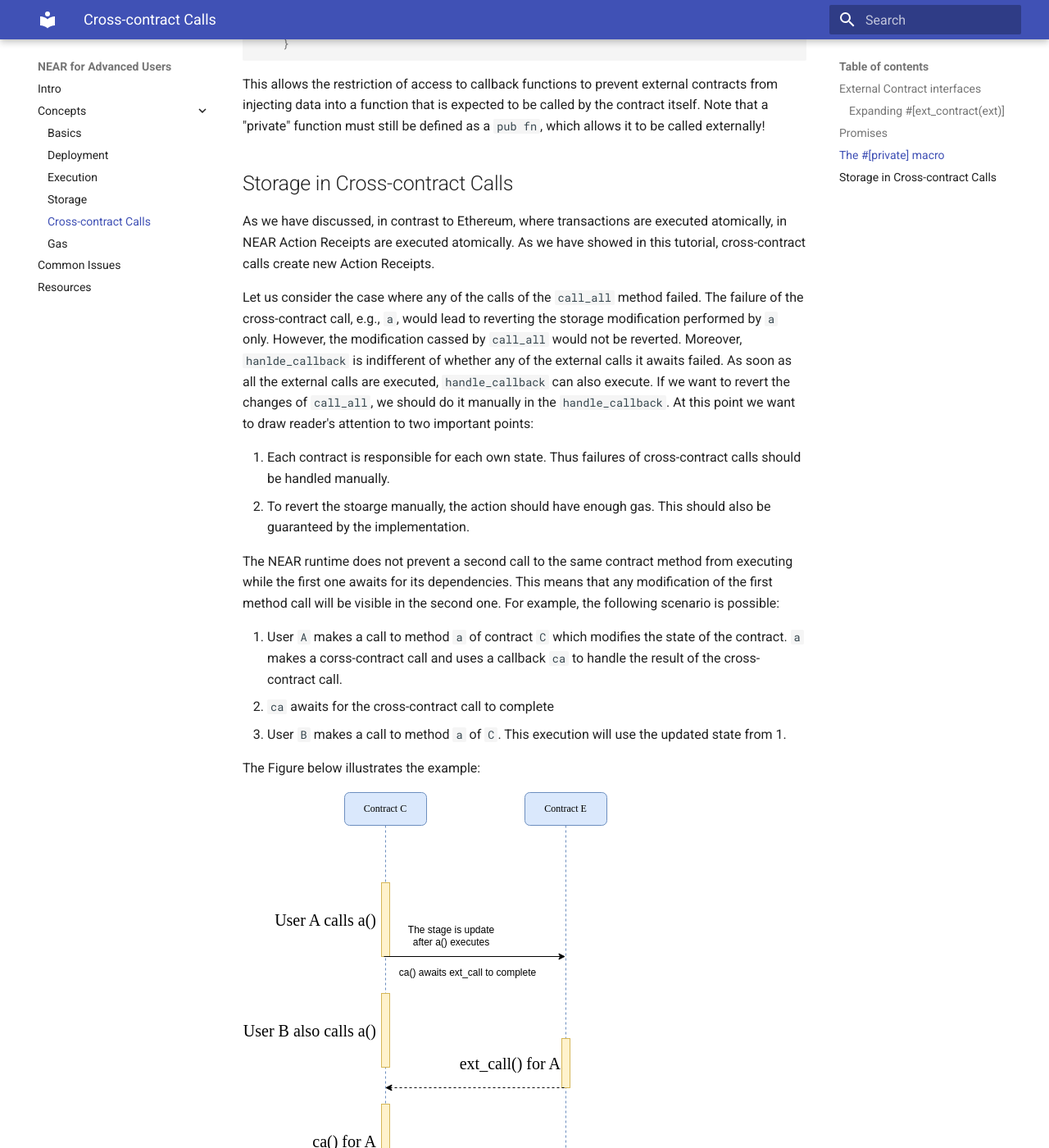
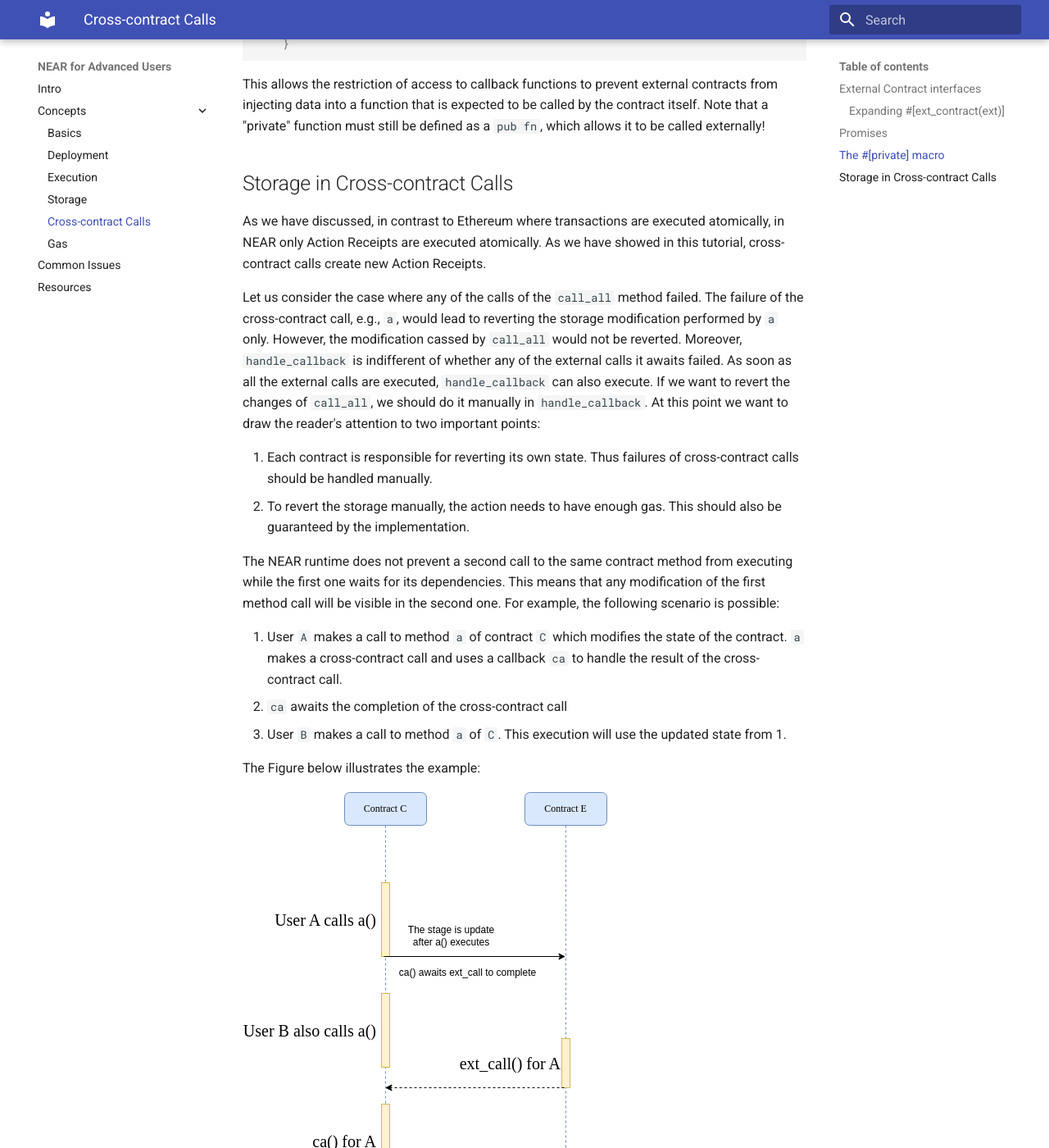
Before and after one commit to ChainSecurity/near-for-auditors, an MkDocs documentation site: the page built from docs/cross-contract-calls.md, in a window 1280 px wide and 1400 px high, scrolled down 4774 px. Shown: the whole window at 82% size. Built offline with MkDocs 1.6.1 and Material for MkDocs 9.7.7, drawn with Linux system fonts in a browser that asks for light colours; some of the changed text lies outside the part shown.

Commit message:
Update lots of stuff

````diff
--- a/docs/cross-contract-calls.md
+++ b/docs/cross-contract-calls.md
@@ -54,7 +54,7 @@ pub mod ext {
 
 The trait turns into a module which is essentially a Promise factory. A Promise is just a ``FunctionCall`` action with some arguments. When you pass an argument to ``c``, it needs to be serialized, so it is important for the factory to know that it expects an argument. It is important to note, however, that arguments annotated with ``#[callback_result]`` are essentially ignored since they do not need be passed. This means that we could omit them. Later we will see how the promise results are handled by the runtime.
 
-The expanded version of ``ExtCrossContract`` gives us a hint about the API for a cross-contract call. Except for the actual arguments to the call function, e.g. ``value`` in the case of ``c``, we need to specify the ``__account_id`` which is the id of the account to receive the call, the ``__balance`` which is the number of NEAR tokens we pass/transfer in the call and the ``__gas`` which is the amount of gas to provide for this call to execute.
+The expanded version of ``ExtCrossContract`` gives us a hint about the API for a cross-contract call. Except for the actual arguments to the call function, e.g. ``value`` in the case of ``c``, we need to specify the ``__account_id``, which is the id of the account to receive the call; the ``__balance`` which is the number of NEAR tokens we pass/transfer in the call; and the ``__gas`` which is the amount of gas to provide for this call to execute.
 
 If we inspect ``a`` we will see the following:
 
@@ -87,9 +87,9 @@ All of the above are summarized in the following diagram:
 
 [ ![Sharded](img/cross_contract_merge.svg) ](img/cross_contract_merge.svg)
 
-In Figure I. we show how a the calls would be executed to arbitrary contracts. However, in this particular case, all calls are made to the contract itself, thus, they will be executed in the same shard as shown in Figure II. (click on the figure to zoom)
+In Figure I. we show how the calls would be executed to arbitrary contracts. However, in this particular case, all calls are made to the contract itself; thus, they will be executed in the same shard as shown in Figure II. (click on the figure to zoom)
 
-As soon as there are no pending data receipts ``handle_callback`` will be executed.
+As soon as there are no pending data receipts, ``handle_callback`` will be executed.
 ``handle_callbacks`` has the following definition:
 
 ```rust
@@ -163,17 +163,17 @@ This allows the restriction of access to callback functions to prevent external
 
 ## Storage in Cross-contract Calls
 
-As we have discussed, in contrast to Ethereum, where transactions are executed atomically, in NEAR Action Receipts are executed atomically. As we have showed in this tutorial, cross-contract calls create new Action Receipts.
+As we have discussed, in contrast to Ethereum where transactions are executed atomically, in NEAR only Action Receipts are executed atomically. As we have showed in this tutorial, cross-contract calls create new Action Receipts.
 
-Let us consider the case where any of the calls of the ``call_all`` method failed. The failure of the cross-contract call, e.g., ``a``, would lead to reverting the storage modification performed by ``a`` only. However, the modification cassed by ``call_all`` would not be reverted. Moreover, ``hanlde_callback`` is indifferent of whether any of the external calls it awaits failed. As soon as all the external calls are executed, ``handle_callback`` can also execute. If we want to revert the changes of ``call_all``, we should do it manually in the ``handle_callback``. At this point we want to draw reader's attention to two important points:
+Let us consider the case where any of the calls of the ``call_all`` method failed. The failure of the cross-contract call, e.g., ``a``, would lead to reverting the storage modification performed by ``a`` only. However, the modification cassed by ``call_all`` would not be reverted. Moreover, ``handle_callback`` is indifferent of whether any of the external calls it awaits failed. As soon as all the external calls are executed, ``handle_callback`` can also execute. If we want to revert the changes of ``call_all``, we should do it manually in ``handle_callback``. At this point we want to draw the reader's attention to two important points:
 
-1. Each contract is responsible for each own state. Thus failures of cross-contract calls should be handled manually.
-2. To revert the stoarge manually, the action should have enough gas. This should also be guaranteed by the implementation.
+1. Each contract is responsible for reverting its own state. Thus failures of cross-contract calls should be handled manually.
+2. To revert the storage manually, the action needs to have enough gas. This should also be guaranteed by the implementation.
 
-The NEAR runtime does not prevent a second call to the same contract method from executing while the first one awaits for its dependencies. This means that any modification of the first method call will be visible in the second one. For example, the following scenario is possible:
+The NEAR runtime does not prevent a second call to the same contract method from executing while the first one waits for its dependencies. This means that any modification of the first method call will be visible in the second one. For example, the following scenario is possible:
 
-1. User ``A`` makes a call to method ``a`` of contract ``C`` which modifies the state of the contract. ``a`` makes a corss-contract call and uses a callback ``ca`` to handle the result of the cross-contract call.
-2. ``ca`` awaits for the cross-contract call to complete
+1. User ``A`` makes a call to method ``a`` of contract ``C`` which modifies the state of the contract. ``a`` makes a cross-contract call and uses a callback ``ca`` to handle the result of the cross-contract call.
+2. ``ca`` awaits the completion of the cross-contract call
 3. User ``B`` makes a call to method ``a`` of ``C``. This execution will use the updated state from 1.
 
 The Figure below illustrates the example:
````
Also changed, not shown: other parts of docs/cross-contract-calls.md (+4 -4 lines), docs/execution.md (+11 -11 lines), docs/gas.md (+3 -4 lines), docs/index.md (+3 -3 lines), docs/resources.md (+7 -7 lines), docs/storage.md (+6 -6 lines).
